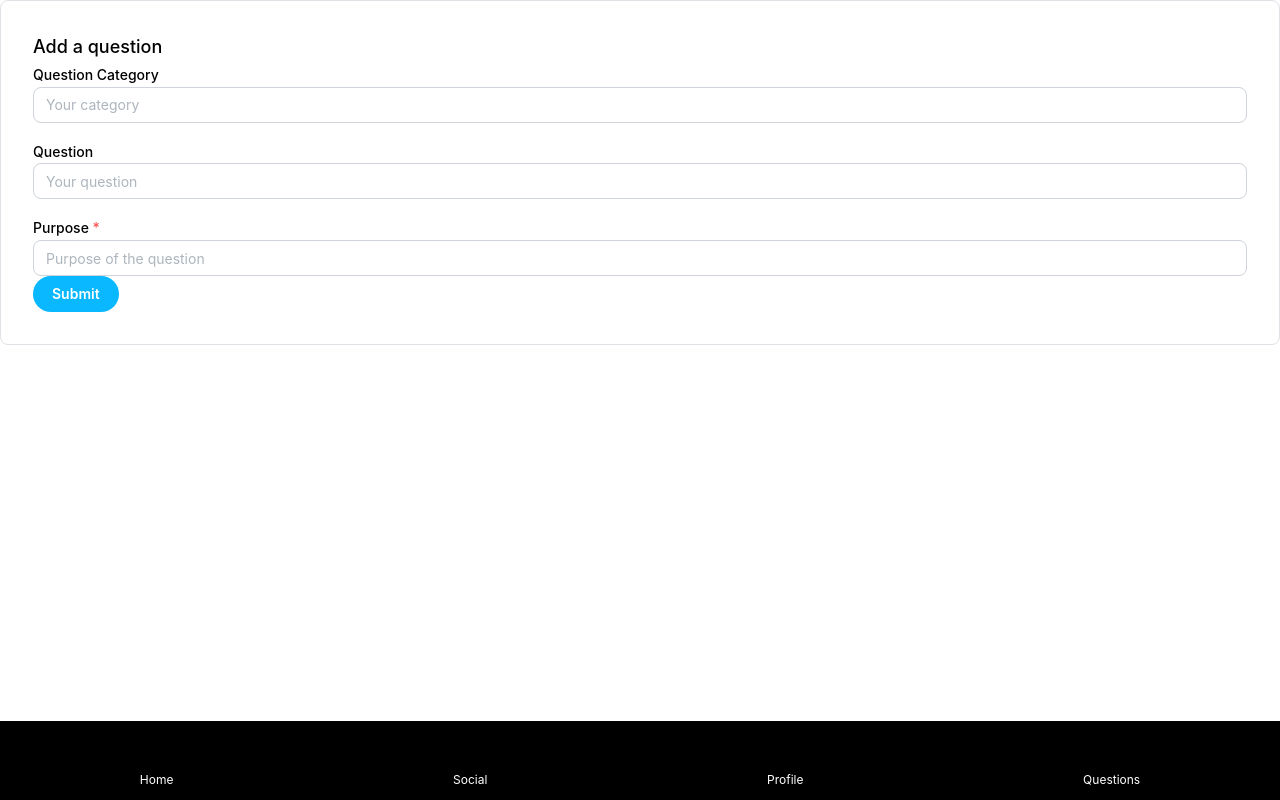
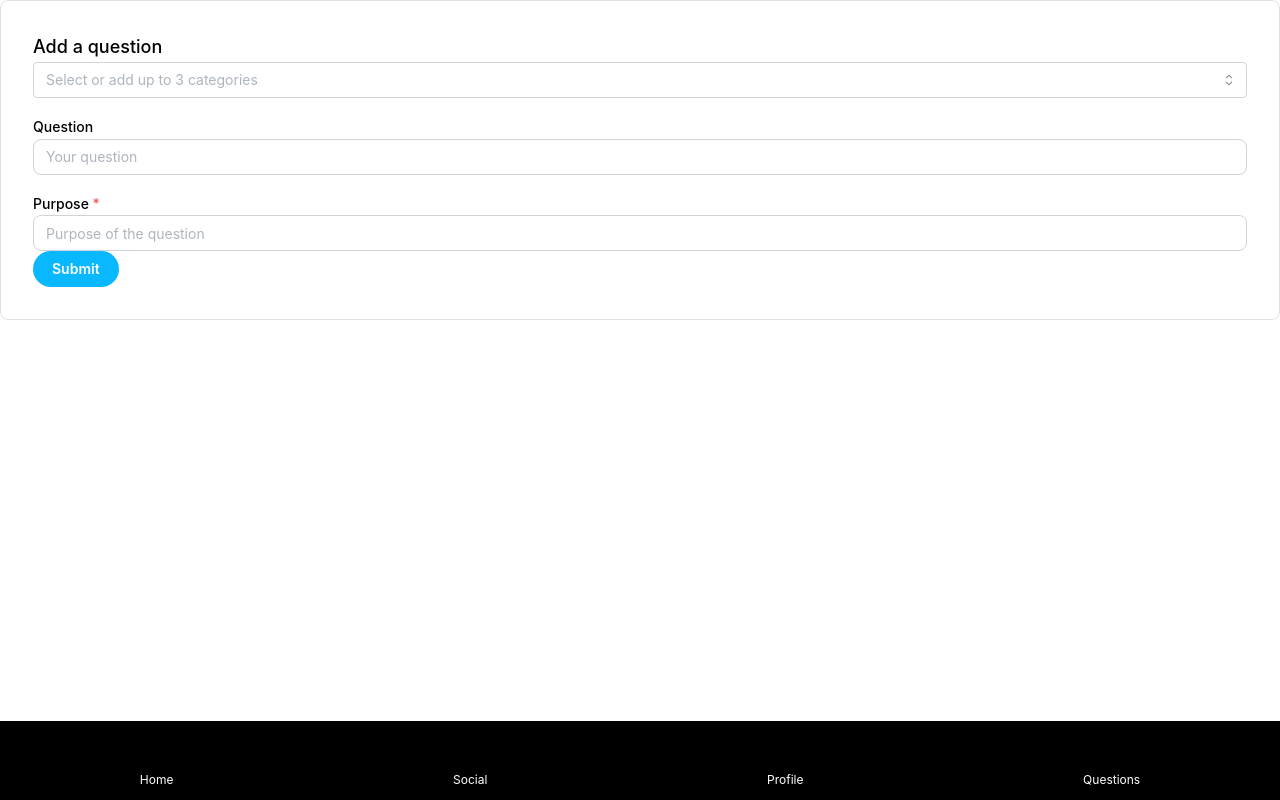
Before and after one commit to RajayPreddie/questions, a Next.js app: page /questions_form in a window 1280 px wide. Built offline with nearby package versions, Linux system fonts and the light colour scheme; some icons are missing.

Commit message:
add multiselect for categories

```diff
--- a/src/components/scroll/categoriesScroll.tsx
+++ b/src/components/scroll/categoriesScroll.tsx
@@ -1,98 +1,28 @@
 import { type CategoriesScrollProps } from '@/types/categoriesScroll';
 import {
   Box,
+  MultiSelect,
   Popover,
   ScrollArea,
   Text,
-  TextInput,
   UnstyledButton,
 } from '@mantine/core';
 import { useRef, useState } from 'react';
-const categories = [
-  'General Knowledge',
-  'History',
-  'Geography',
-  'Science',
-  'Literature',
-  'Art',
-  'Technology',
-  'Software Development',
-  'Hardware',
-  'Internet & Networking',
-  'Artificial Intelligence',
-  'Cybersecurity',
-  'Entertainment',
-  'Movies',
-  'Music',
-  'Television Shows',
-  'Video Games',
-  'Celebrities',
-  'Sports',
-  'Football (Soccer)',
-  'Basketball',
-  'Baseball',
-  'Tennis',
-  'Olympic Games',
-  'Education',
-  'Mathematics',
-  'Physics',
-  'Chemistry',
-  'Biology',
-  'Languages',
-  'Health and Fitness',
-  'Nutrition',
-  'Exercise',
-  'Mental Health',
-  'Diseases and Conditions',
-  'Medical Treatments',
-  'Business and Finance',
-  'Economics',
-  'Investment',
-  'Entrepreneurship',
-  'Marketing',
-  'Management',
-  'Lifestyle',
-  'Travel',
-  'Food and Drink',
-  'Fashion',
-  'Home and Garden',
-  'Relationships',
-  'Society and Culture',
-  'Politics',
-  'Religion',
-  'Philosophy',
-  'Sociology',
-  'Traditions',
-  'Science and Nature',
-  'Astronomy',
-  'Biology',
-  'Ecology',
-  'Physics',
-  'Chemistry',
-  'Trivia and Fun Facts',
-  'Oddities',
-  'Records',
-  'Amazing Facts',
-  'Riddles',
-  'Quizzes',
-  'Current Events',
-  'News',
-  'World Events',
-  'Local Events',
-  'Weather',
-  'Social Issues',
-];
 
-// TODO Props: Category selected for search
-// TODO: Props: List of available categories
-
-const CategoriesScroll: React.FC<CategoriesScrollProps> = () => {
+const CategoriesScroll: React.FC<CategoriesScrollProps> = ({
+  categories,
+  selectedCategories,
+  setSelectedCategories,
+}) => {
+  // Save state for the category search value
+  const [searchCategory, setSearchCategory] = useState('');
   const viewportRef = useRef<HTMLDivElement>(null);
-  const [query, setQuery] = useState('');
+  // Handle opening and hovering over the dropdown
   const [opened, setOpened] = useState(false);
   const [hovered, setHovered] = useState(-1);
+  // Filter the categories by the search value
   const filtered = categories.filter((item) =>
-    item.toLowerCase().includes(query.toLowerCase()),
+    item.toLowerCase().includes(searchCategory.toLowerCase()),
   );
   const items = filtered.map((item, index) => (
     <UnstyledButton
@@ -110,39 +40,21 @@ const CategoriesScroll: React.FC<CategoriesScrollProps> = () => {
   return (
     <Popover width="target" opened={opened}>
       <Popover.Target>
-        <TextInput
-          value={query}
-          onFocus={() => setOpened(true)}
-          onBlur={() => setOpened(false)}
-          onChange={(event) => {
-            setQuery(event.currentTarget.value);
+        <MultiSelect
+          searchable
+          searchValue={searchCategory}
+          data={categories}
+          onSearchChange={(value) => {
+            setSearchCategory(value);
+            setSelectedCategories([value]);
             setHovered(-1);
           }}
-          onKeyDown={(event) => {
-            if (event.key === 'ArrowDown') {
-              event.preventDefault();
-              setHovered((current) => {
-                const nextIndex =
-                  current + 1 >= filtered.length ? current : current + 1;
-                viewportRef.current
-                  ?.querySelectorAll('[data-list-item]')
-                  ?.[nextIndex]?.scrollIntoView({ block: 'nearest' });
-                return nextIndex;
-              });
-            }
-
-            if (event.key === 'ArrowUp') {
-              event.preventDefault();
-              setHovered((current) => {
-                const nextIndex = current - 1 < 0 ? current : current - 1;
-                viewportRef.current
-                  ?.querySelectorAll('[data-list-item]')
-                  ?.[nextIndex]?.scrollIntoView({ block: 'nearest' });
-                return nextIndex;
-              });
-            }
+          onChange={(values) => {
+            setSelectedCategories(values);
+            setOpened(false);
           }}
-          placeholder="Search categories"
+          placeholder="Select or add up to 3 categories"
+          maxValues={3}
         />
       </Popover.Target>
       <Popover.Dropdown p={0}>
--- a/src/constants/questions_form.ts
+++ b/src/constants/questions_form.ts
@@ -1,6 +1,6 @@
 export const INITIAL_QUESTIONS_FORM_SETUP = {
   initialValues: {
-    category: '',
+    categories: [] as string[],
     question: '',
     purpose: '',
     terms: true,
@@ -9,7 +9,7 @@ export const INITIAL_QUESTIONS_FORM_SETUP = {
   validate: {
     question: (val: string) =>
       val.length > 0 ? null : 'Question should include at least 1 character',
-    category: (val: string) =>
+    categories: (val: string[]) =>
       val.length > 0 ? null : 'Category should include at least 1 character',
     purpose: (val: string) =>
       val.length > 0 ? null : 'Purpose should include at least 1 character',
--- a/src/pages/questions_form.tsx
+++ b/src/pages/questions_form.tsx
@@ -1,14 +1,75 @@
+import CategoriesScroll from '@/components/scroll/categoriesScroll';
 import * as constants from '@/constants/questions_form';
 import { Button, Paper, Stack, Text, TextInput } from '@mantine/core';
 import { useForm } from '@mantine/form';
 import { useToggle } from '@mantine/hooks';
 import React from 'react';
+const categories = [
+  'General Knowledge',
+  'History',
+  'Geography',
+  'Science',
+  'Literature',
+  'Art',
+  'Technology',
+  'Software Development',
+  'Hardware',
+  'Internet & Networking',
+  'Artificial Intelligence',
+  'Cybersecurity',
+  'Entertainment',
+  'Movies',
+  'Music',
+  'Television Shows',
+  'Video Games',
+  'Celebrities',
+  'Sports',
+  'Football (Soccer)',
+  'Basketball',
+  'Baseball',
+  'Tennis',
+  'Olympic Games',
+  'Education',
+  'Mathematics',
+  'Physics',
+  'Chemistry',
+  'Biology',
+  'Languages',
+  'Health and Fitness',
+  'Nutrition',
+  'Exercise',
+  'Mental Health',
+  'Diseases and Conditions',
+  'Medical Treatments',
+  'Business and Finance',
+  'Economics',
+  'Investment',
+  'Entrepreneurship',
+  'Marketing',
+  'Management',
+  'Lifestyle',
+  'Travel',
+  'Food and Drink',
+  'Fashion',
+  'Home and Garden',
+  'Relationships',
+  'Society and Culture',
+  'Politics',
+  'Religion',
+  'Philosophy',
+  'Sociology',
+  'Traditions',
+  'Science and Nature',
+];
 
-// TODO: add logic for adding a question category
+// TODO: add logic for
 // TODO: Use a toggle to decide between creating a new category or selecting an existing category
+// TODO: if the user selects create category, show a text input to create a new category, but also have the option to select two existing categories
 const QuestionsForm = () => {
   const [_type, _toggle] = useToggle(['Create Category', 'Select Category']);
+
   const signInForm = useForm(constants.INITIAL_QUESTIONS_FORM_SETUP);
+
   return (
     <Paper radius="md" p="xl" withBorder>
       <Text size="lg" fw={500}>
@@ -16,15 +77,12 @@ const QuestionsForm = () => {
       </Text>
       <form>
         <Stack>
-          <TextInput
-            label="Question Category"
-            placeholder="Your category"
-            value={signInForm.values.category}
-            onChange={(event) =>
-              signInForm.setFieldValue('categoy', event.currentTarget.value)
+          <CategoriesScroll
+            categories={categories}
+            selectedCategories={signInForm.values.categories}
+            setSelectedCategories={(categories: string[]) =>
+              signInForm.setFieldValue('categories', categories)
             }
-            radius="md"
-            error={signInForm.errors.category && signInForm.errors.category}
           />
           <TextInput
             label="Question"
--- a/src/types/categoriesScroll.ts
+++ b/src/types/categoriesScroll.ts
@@ -1,6 +1,6 @@
 // Interface for the CategoriesScroll component
 export interface CategoriesScrollProps {
   categories: string[];
-  selectedCategory: string;
-  setSelectedCategory: (category: string) => void;
+  selectedCategories: string[];
+  setSelectedCategories: (categories: string[]) => void;
 }
```
Also changed, not shown: 1 other file (tests, documents, lock files or other folders).
